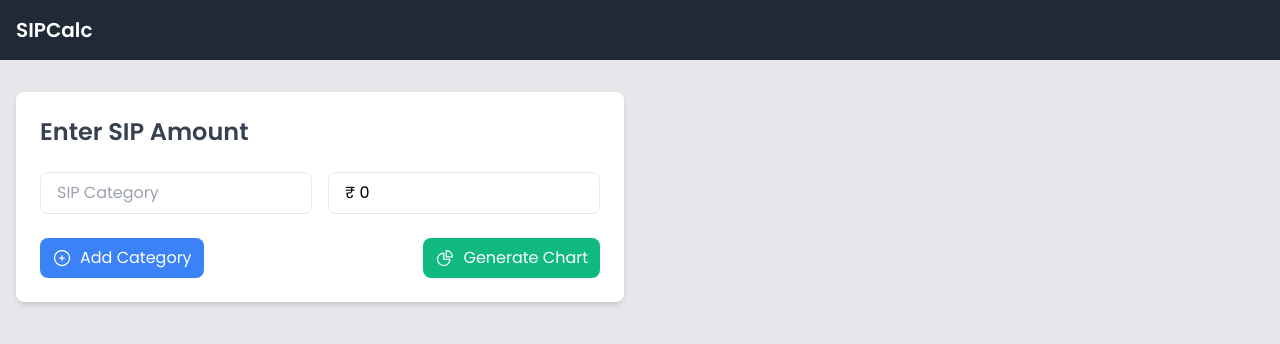
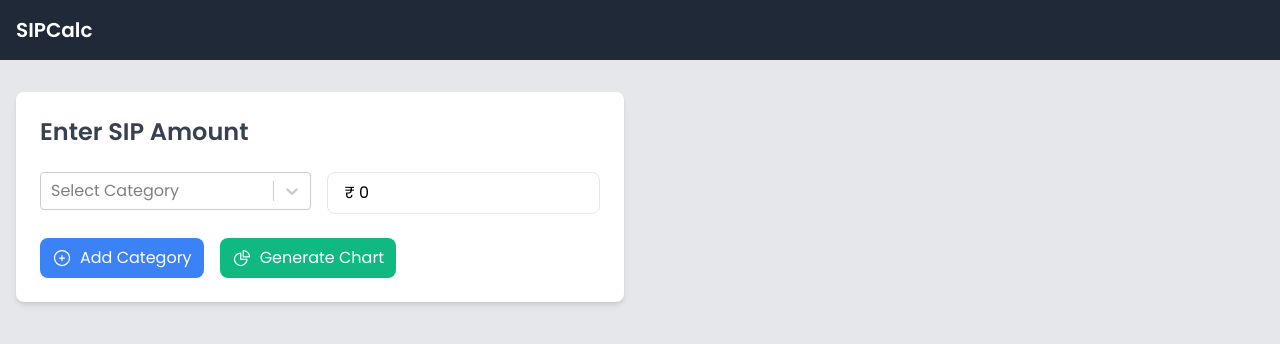
Before and after one commit to vishwakarmaranjeet/redux-toolkit, a React (Create React App) app: page / in a window 1280 px wide. Shown: the top 344 px of the page. Built offline with nearby package versions, Linux system fonts and the light colour scheme.

Commit message:
react select added-

```diff
--- a/package.json
+++ b/package.json
@@ -14,6 +14,7 @@
     "react-dom": "19.0.0",
     "react-redux": "^9.1.2",
     "react-scripts": "5.0.1",
+    "react-select": "^5.9.0",
     "redux-logger": "^3.0.6",
     "redux-saga": "^1.3.0",
     "web-vitals": "^2.1.4"
--- a/src/components/SipForm.js
+++ b/src/components/SipForm.js
@@ -1,7 +1,37 @@
 import React, { useState } from 'react';
+import Select from 'react-select';
 
 function SIPForm({ onSubmit }) {
     const [sipList, setSipList] = useState([{ category: '', amount: '' }]);
+
+    const categories = [
+        "Large Cap Fund",
+        "Large & Mid Cap Fund",
+        "Mid Cap Fund",
+        "Small Cap Fund",
+        "Flex Cap Fund",
+        "ELSS",
+        "Hybrid Aggresive Fund",
+        "Hybrid Arbitrage Fund",
+        "Hybrid Equity Saving Fund",
+        "Hybrid Conservative Fund",
+        "Hybrid Multi Asset Fund",
+        "Hybrid Dynamic Asset Fund",
+        "Liquid Fund",
+        "Medium Duration Fund",
+        "Short Duration Fund",
+        "Money Market Fund",
+        "Ultra Short Fund",
+        "Low Duration Fund",
+        "Corporate Bond Fund",
+        "Value Fund",
+        "Focused Fund",
+        "Dividend Yield Fund",
+        "Sectoral Theatic",
+        "Index Fund",
+    ];
+
+    const categoryOptions = categories.map((category) => ({ value: category, label: category }));
 
     const handleChange = (index, e) => {
         const { name, value } = e.target;
@@ -9,8 +39,8 @@ function SIPForm({ onSubmit }) {
         // If it's the 'category' field, allow only alphabetic characters
         if (name === 'category') {
             // Allow only alphabetic characters
-            const alphaValue = value.replace(/[^a-zA-Z]/g, "");
-            list[index][name] = alphaValue;
+            const validValue = value.replace(/[^a-zA-Z\s\-_&]/g, "");
+            list[index][name] = validValue;
         } else if (name === 'amount') {
             // Handle 'amount' field with INR symbol and formatting
             const rawValue = value.replace(/[^\d.]/g, "");
@@ -19,6 +49,12 @@ function SIPForm({ onSubmit }) {
         } else {
             list[index][name] = value;
         }
+        setSipList(list);
+    };
+
+    const handleSelectChange = (index, selectedOption) => {
+        const list = [...sipList];
+        list[index].category = selectedOption ? selectedOption.value : '';
         setSipList(list);
     };
 
@@ -49,7 +85,18 @@ function SIPForm({ onSubmit }) {
 
             {sipList.map((item, index) => (
                 <div key={index} className="flex flex-col sm:flex-row sm:space-x-4 mb-4">
-                    <input
+                    <div className="relative w-full sm:w-1/2">
+                    <Select
+                        name="category"
+                        value={categoryOptions.find(option => option.value === item.category) || null}
+                        onChange={(selectedOption) => handleSelectChange(index, selectedOption)}
+                        options={categoryOptions}
+                        placeholder="Select Category"
+                        isClearable
+                        className="w-full"
+                    />
+                    </div>
+                    {/* <input
                         type="text"
                         name="category"
                         placeholder="SIP Category"
@@ -57,7 +104,7 @@ function SIPForm({ onSubmit }) {
                         onChange={(e) => handleChange(index, e)}
                         required
                         className="w-full sm:w-1/2 px-4 py-2 border rounded-lg focus:ring-2 focus:ring-blue-400 mb-2 sm:mb-0"
-                    />
+                    /> */}
                     <input
                         type="text"
                         name="amount"
@@ -81,7 +128,7 @@ function SIPForm({ onSubmit }) {
                 </div>
             ))}
 
-            <div className="flex flex-col sm:flex-row items-center justify-between mt-6 space-y-4 sm:space-y-0 sm:space-x-4">
+            <div className="flex flex-col sm:flex-row items-center mt-6 space-y-4 sm:space-y-0 sm:space-x-4">
                 <button
                     type="button"
                     onClick={handleAdd}
```
Also changed, not shown: 1 other file (tests, documents, lock files or other folders). Lines whose indentation alone changed are shown as unchanged.
